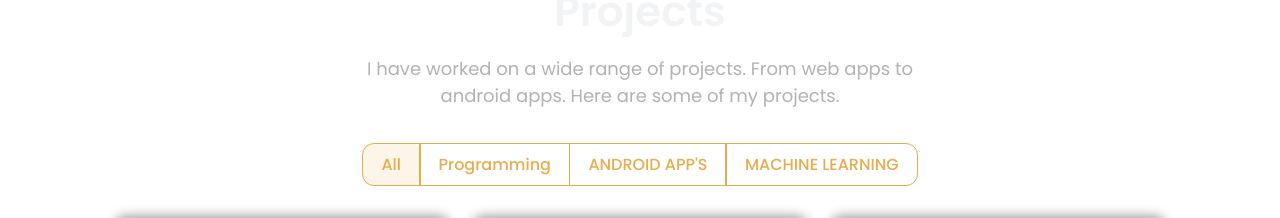
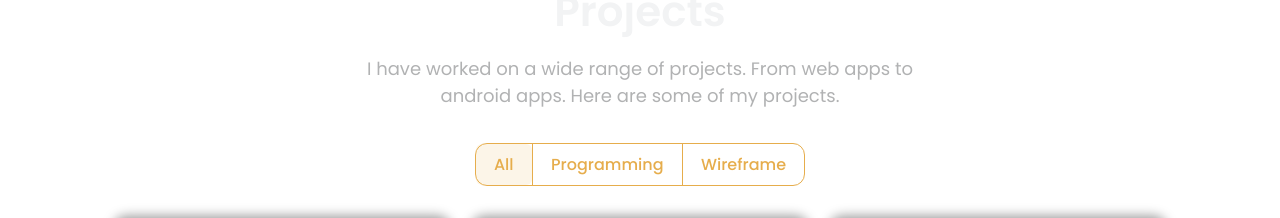
Before and after one commit to masedryer/Ed-Portfolio, a React (Create React App) app: page / in a window 1280 px wide. Shown: the part 1511-1729 px from the top of the page. Built offline with nearby package versions, Linux system fonts and the light colour scheme.

Commit message:
project nav

```diff
--- a/src/components/Projects/index.js
+++ b/src/components/Projects/index.js
@@ -149,37 +149,20 @@ const Projects = ({ openModal, setOpenModal }) => {
             </ToggleButton>
           )}
           <Divider />
-          {toggle === "android app" ? (
+          {toggle === "wireframe" ? (
             <ToggleButton
               active
-              value="android app"
-              onClick={() => setToggle("android app")}
+              value="wireframe"
+              onClick={() => setToggle("wireframe")}
             >
-              ANDROID APP'S
+              Wireframe
             </ToggleButton>
           ) : (
             <ToggleButton
-              value="android app"
-              onClick={() => setToggle("android app")}
+              value="wireframe"
+              onClick={() => setToggle("wireframe")}
             >
-              ANDROID APP'S
-            </ToggleButton>
-          )}
-          <Divider />
-          {toggle === "machine learning" ? (
-            <ToggleButton
-              active
-              value="machine learning"
-              onClick={() => setToggle("machine learning")}
-            >
-              MACHINE LEARNING
-            </ToggleButton>
-          ) : (
-            <ToggleButton
-              value="machine learning"
-              onClick={() => setToggle("machine learning")}
-            >
-              MACHINE LEARNING
+              Wireframe
             </ToggleButton>
           )}
         </ToggleButtonGroup>
```
